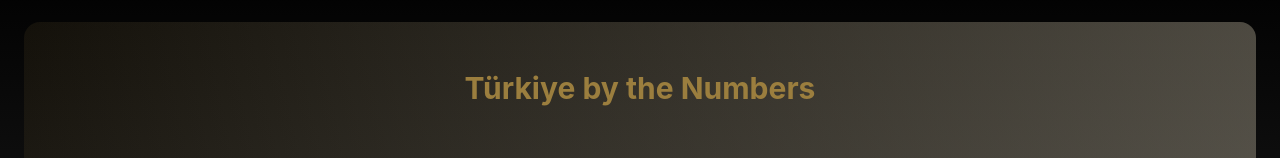
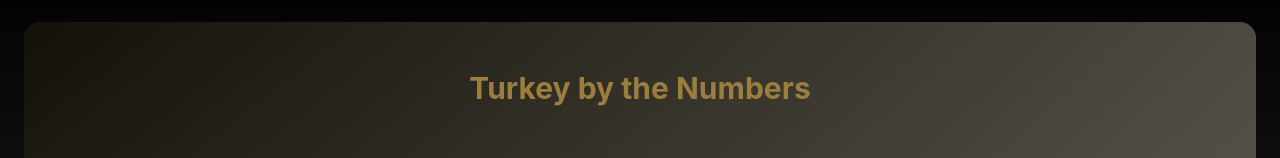
Before and after one commit to theunver/Revissaway, a Next.js app: page /about in a window 1280 px wide. Shown: the part 746-904 px from the top of the page. Built offline with nearby package versions, Linux system fonts and the light colour scheme.

Commit message:
style: change Türkiye to Turkey in statistics heading
- Update heading: 'Türkiye by the Numbers' → 'Turkey by the Numbers'
- Use English spelling for consistency with rest of site
- Maintains gold color and styling

```diff
--- a/app/about/page.tsx
+++ b/app/about/page.tsx
@@ -29,7 +29,7 @@ export default function AboutPage() {
         <div className="max-w-7xl mx-auto">
           <div className="bg-gradient-to-r from-[#9B7E3E]/10 to-[#f5e9cc]/30 rounded-2xl p-8 md:p-12">
             <h2 className="text-3xl font-bold text-center text-[#9B7E3E] mb-12">
-              Türkiye by the Numbers
+              Turkey by the Numbers
             </h2>
             <div className="grid grid-cols-1 md:grid-cols-3 gap-8 text-center">
               <div>
```
